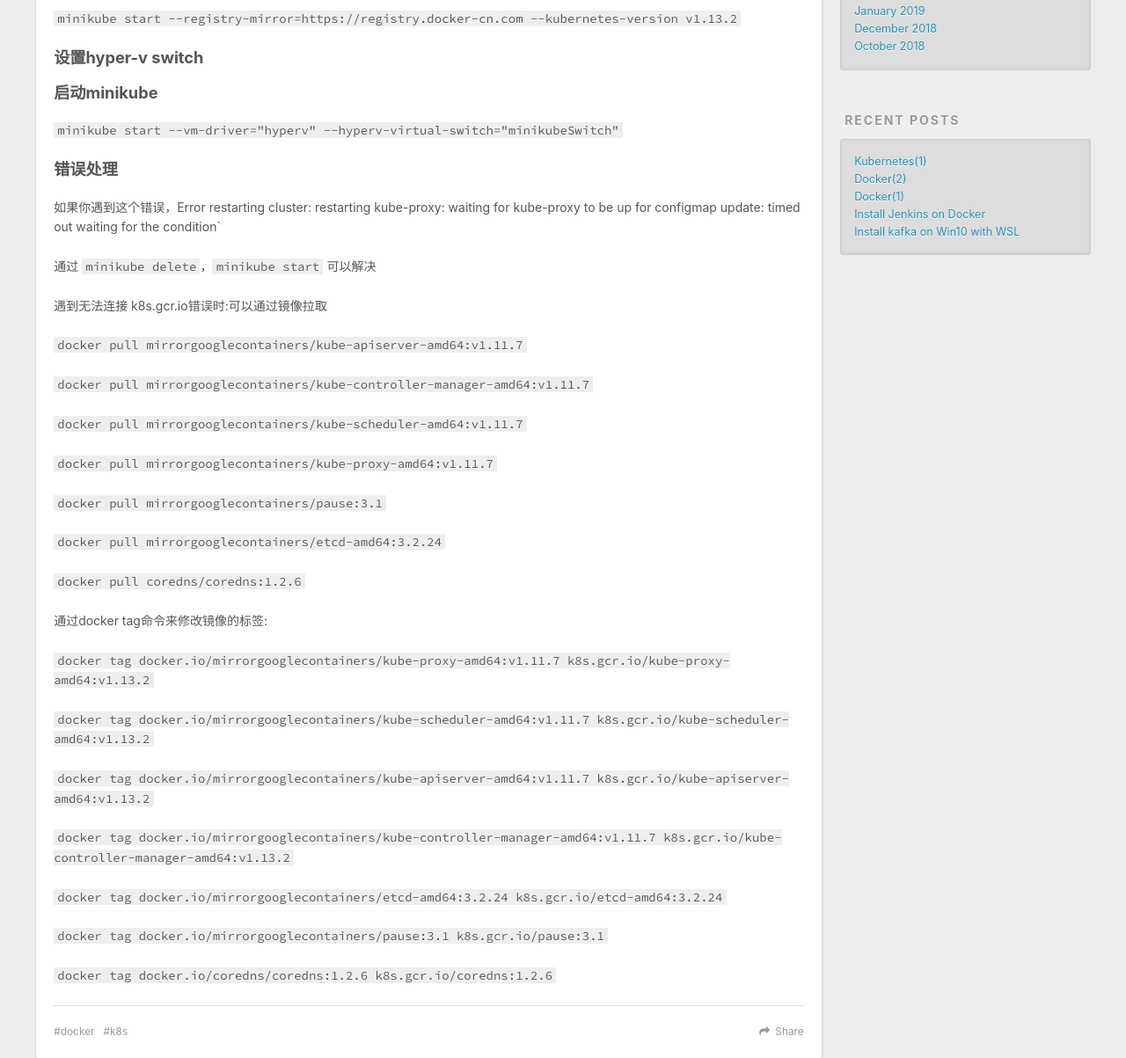
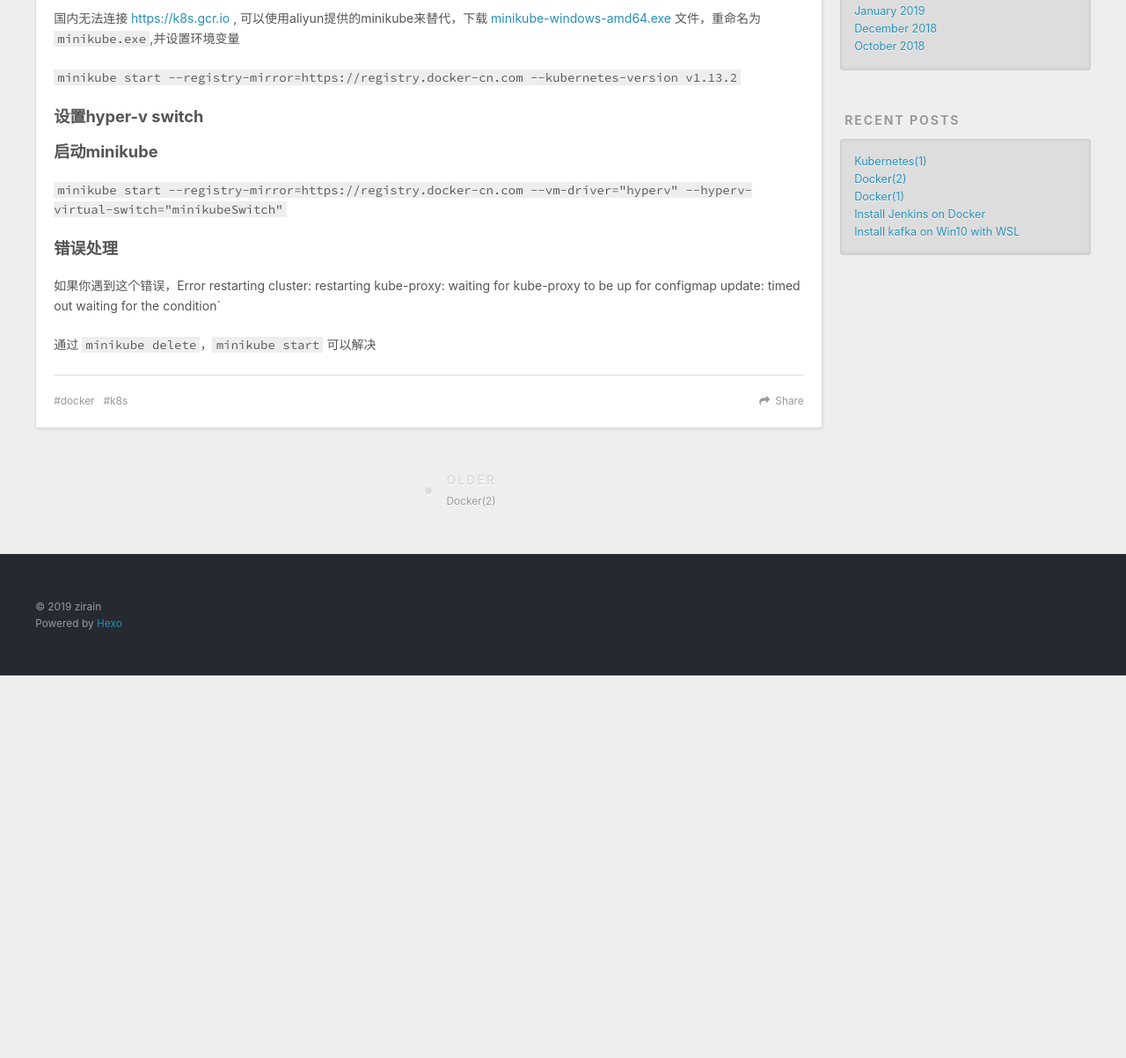
Before and after one commit to zirain/zirain.github.io, a plain HTML site: page 2019/01/27/Kubernetes-1/index.html in a window 1280 px wide. Shown: the part 756-1959 px from the top of the page at 88% size. After the commit the page ends 1524 px from the top, so only its background shows below. Drawn offline with nearby package versions, Linux system fonts and the light colour scheme.

Commit message:
Site updated: 2019-02-11 23:47:20

```diff
--- a/2019/01/27/Kubernetes-1/index.html
+++ b/2019/01/27/Kubernetes-1/index.html
@@ -7,18 +7,18 @@
 
   <title>Kubernetes(1) | dirty code</title>
   <meta name="viewport" content="width=device-width, initial-scale=1, maximum-scale=1">
-  <meta name="description" content="Install Kubernetes on Windows 10Install Minikube准备条件 chocolate VPN  安装minikubechoco install minikuber kubernetes-cli minikube start --registry-mirror=https://registry.docker-cn.com --kubernetes-versio">
+  <meta name="description" content="Install Kubernetes on Windows 10Install Minikube准备条件 chocolate VPN  安装minikubechoco install minikube kubernetes-cli 国内无法连接 https://k8s.gcr.io , 可以使用aliyun提供的minikube来替代，下载 minikube-windows-amd64.exe 文">
 <meta name="keywords" content="docker,k8s">
 <meta property="og:type" content="article">
 <meta property="og:title" content="Kubernetes(1)">
 <meta property="og:url" content="http://zirain.github.io/2019/01/27/Kubernetes-1/index.html">
 <meta property="og:site_name" content="dirty code">
-<meta property="og:description" content="Install Kubernetes on Windows 10Install Minikube准备条件 chocolate VPN  安装minikubechoco install minikuber kubernetes-cli minikube start --registry-mirror=https://registry.docker-cn.com --kubernetes-versio">
+<meta property="og:description" content="Install Kubernetes on Windows 10Install Minikube准备条件 chocolate VPN  安装minikubechoco install minikube kubernetes-cli 国内无法连接 https://k8s.gcr.io , 可以使用aliyun提供的minikube来替代，下载 minikube-windows-amd64.exe 文">
 <meta property="og:locale" content="default">
-<meta property="og:updated_time" content="2019-01-30T00:44:48.391Z">
+<meta property="og:updated_time" content="2019-02-11T15:43:53.181Z">
 <meta name="twitter:card" content="summary">
 <meta name="twitter:title" content="Kubernetes(1)">
-<meta name="twitter:description" content="Install Kubernetes on Windows 10Install Minikube准备条件 chocolate VPN  安装minikubechoco install minikuber kubernetes-cli minikube start --registry-mirror=https://registry.docker-cn.com --kubernetes-versio">
+<meta name="twitter:description" content="Install Kubernetes on Windows 10Install Minikube准备条件 chocolate VPN  安装minikubechoco install minikube kubernetes-cli 国内无法连接 https://k8s.gcr.io , 可以使用aliyun提供的minikube来替代，下载 minikube-windows-amd64.exe 文">
 
     <link rel="alternate" href="/atom.xml" title="dirty code" type="application/atom+xml">
 
@@ -95,32 +95,17 @@
 <li>chocolate</li>
 <li>VPN</li>
 </ul>
-<h3 id="安装minikube"><a href="#安装minikube" class="headerlink" title="安装minikube"></a>安装minikube</h3><p><code>choco install minikuber kubernetes-cli</code></p>
+<h3 id="安装minikube"><a href="#安装minikube" class="headerlink" title="安装minikube"></a>安装minikube</h3><p><code>choco install minikube kubernetes-cli</code></p>
+<p>国内无法连接 <a href="https://k8s.gcr.io" target="_blank" rel="noopener">https://k8s.gcr.io</a> , 可以使用aliyun提供的minikube来替代，下载 <a href="http://kubernetes.oss-cn-hangzhou.aliyuncs.com/minikube/releases/v0.25.2/minikube-windows-amd64.exe?spm=a2c4e.11153940.blogcont221687.29.20be4cecbKLHr4&amp;file=minikube-windows-amd64.exe" target="_blank" rel="noopener">minikube-windows-amd64.exe</a> 文件，重命名为 <code>minikube.exe</code>,并设置环境变量</p>
 <p><code>minikube start --registry-mirror=https://registry.docker-cn.com --kubernetes-version v1.13.2</code></p>
-<h3 id="设置hyper-v-switch"><a href="#设置hyper-v-switch" class="headerlink" title="设置hyper-v switch"></a>设置hyper-v switch</h3><h3 id="启动minikube"><a href="#启动minikube" class="headerlink" title="启动minikube"></a>启动minikube</h3><p><code>minikube start --vm-driver=&quot;hyperv&quot; --hyperv-virtual-switch=&quot;minikubeSwitch&quot;</code></p>
+<h3 id="设置hyper-v-switch"><a href="#设置hyper-v-switch" class="headerlink" title="设置hyper-v switch"></a>设置hyper-v switch</h3><h3 id="启动minikube"><a href="#启动minikube" class="headerlink" title="启动minikube"></a>启动minikube</h3><p><code>minikube start --registry-mirror=https://registry.docker-cn.com --vm-driver=&quot;hyperv&quot; --hyperv-virtual-switch=&quot;minikubeSwitch&quot;</code></p>
 <h3 id="错误处理"><a href="#错误处理" class="headerlink" title="错误处理"></a>错误处理</h3><p>如果你遇到这个错误，Error restarting cluster: restarting kube-proxy: waiting for kube-proxy to be up for configmap update: timed out waiting for the condition`</p>
 <p>通过 <code>minikube delete</code>，<code>minikube start</code> 可以解决</p>
-<p>遇到无法连接 k8s.gcr.io错误时:可以通过镜像拉取</p>
-<p><code>docker pull mirrorgooglecontainers/kube-apiserver-amd64:v1.11.7</code></p>
-<p><code>docker pull mirrorgooglecontainers/kube-controller-manager-amd64:v1.11.7</code></p>
-<p><code>docker pull mirrorgooglecontainers/kube-scheduler-amd64:v1.11.7</code></p>
-<p><code>docker pull mirrorgooglecontainers/kube-proxy-amd64:v1.11.7</code></p>
-<p><code>docker pull mirrorgooglecontainers/pause:3.1</code></p>
-<p><code>docker pull mirrorgooglecontainers/etcd-amd64:3.2.24</code></p>
-<p><code>docker pull coredns/coredns:1.2.6</code></p>
-<p>通过docker tag命令来修改镜像的标签:</p>
-<p><code>docker tag docker.io/mirrorgooglecontainers/kube-proxy-amd64:v1.11.7 k8s.gcr.io/kube-proxy-amd64:v1.13.2</code></p>
-<p><code>docker tag docker.io/mirrorgooglecontainers/kube-scheduler-amd64:v1.11.7 k8s.gcr.io/kube-scheduler-amd64:v1.13.2</code></p>
-<p><code>docker tag docker.io/mirrorgooglecontainers/kube-apiserver-amd64:v1.11.7 k8s.gcr.io/kube-apiserver-amd64:v1.13.2</code></p>
-<p><code>docker tag docker.io/mirrorgooglecontainers/kube-controller-manager-amd64:v1.11.7 k8s.gcr.io/kube-controller-manager-amd64:v1.13.2</code></p>
-<p><code>docker tag docker.io/mirrorgooglecontainers/etcd-amd64:3.2.24  k8s.gcr.io/etcd-amd64:3.2.24</code></p>
-<p><code>docker tag docker.io/mirrorgooglecontainers/pause:3.1  k8s.gcr.io/pause:3.1</code></p>
-<p><code>docker tag docker.io/coredns/coredns:1.2.6  k8s.gcr.io/coredns:1.2.6</code></p>
 
 
     </div>
     <footer class="article-footer">
-      <a data-url="http://zirain.github.io/2019/01/27/Kubernetes-1/" data-id="cjrih2tkc0005w4wgzx48y236" class="article-share-link">Share</a>
+      <a data-url="http://zirain.github.io/2019/01/27/Kubernetes-1/" data-id="cjs0igpfz0005s0wghmxs1j4w" class="article-share-link">Share</a>
 
 
   <ul class="article-tag-list"><li class="article-tag-list-item"><a class="article-tag-list-link" href="/tags/docker/">docker</a></li><li class="article-tag-list-item"><a class="article-tag-list-link" href="/tags/k8s/">k8s</a></li></ul>
```
Also changed, not shown: 2018/10/28/Kafka/index.html (+1 -1 lines), 2018/12/04/Jenkins-Docker/index.html (+1 -1 lines), 2019/01/23/Docker-1/index.html (+1 -1 lines), 2019/01/26/Docker-2/index.html (+1 -1 lines), index.html (+8 -23 lines).
